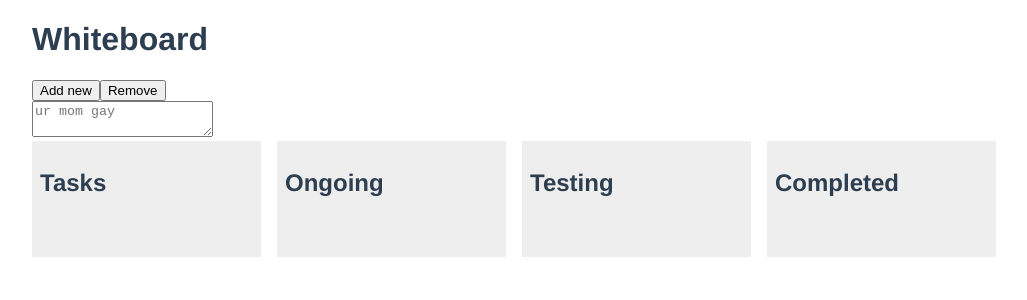
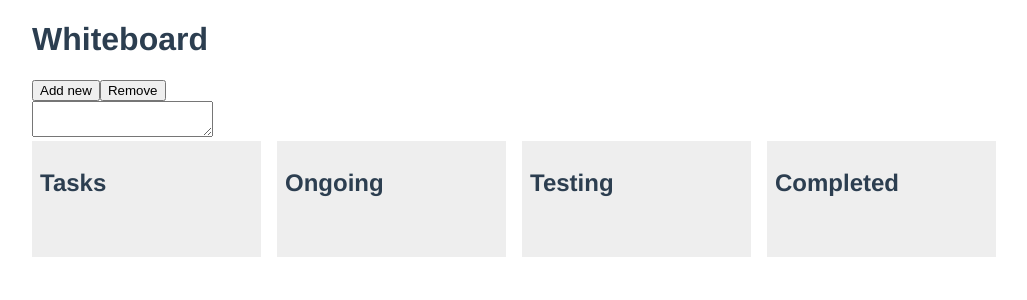
Before and after one commit to Taraldss/whiteboard, a Vue app: page / in a window 1280 px wide. Shown: the top 300 px of the page, without its empty margins (118-1145 px from the left). Built offline with nearby package versions, Linux system fonts and the light colour scheme; the HTML template or start-up script is replaced by a standard one.

Commit message:
add bugs reduced, but still doesn't work

```diff
--- a/src/App.vue
+++ b/src/App.vue
@@ -1,5 +1,5 @@
 <template>
-  <div id="app" style = "overflow: visible;">
+  <div id="app" style = "overflow: visible;" >
     <header>
       <h1>Whiteboard</h1>
     <div>
@@ -7,7 +7,7 @@
       <button id = "remove" @click="remove()"> Remove </button>
     </div>
     <section v-if="add">
-      <textarea v-model="message" placeholder="ur mom gay" ></textarea>
+      <textarea v-model="message" placeholder="" ></textarea>
     </section>
     </header>
     <div class="noteboard">
@@ -56,7 +56,8 @@ export default {
         testing: [],
         completed: []
       },
-      message: ""
+      message: "",
+      newMessage: ""
     };
   },
   methods: {
@@ -66,7 +67,7 @@ export default {
         this.groups.tasks.push(newMessage);
       }
       notes: {
-        let newMessage = {};
+        let newMessage = { message };
       }
     },
     remove: function() {}
```
